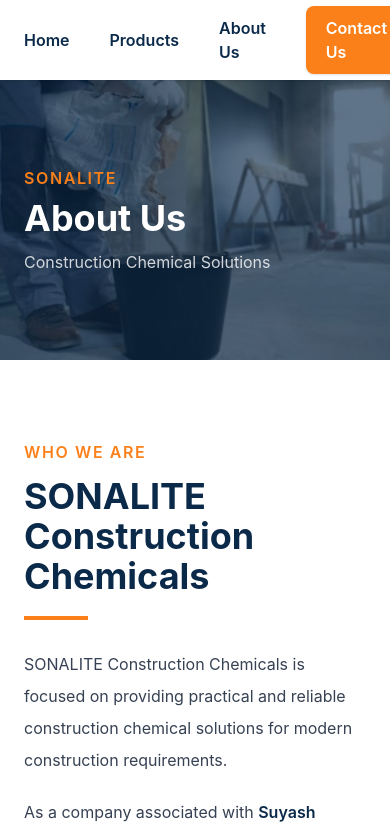
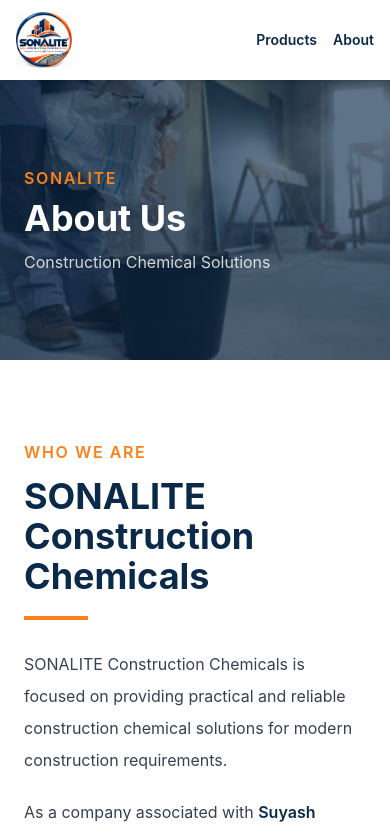
Before and after one commit to Vishal637-ux/Sonalite1, a React (Vite) app: page /about in a window 390 px wide. Shown: the top 835 px of the page. Built offline with nearby package versions, Linux system fonts and the light colour scheme.

Commit message:
Make navbar responsive

```diff
--- a/src/components/Navbar.jsx
+++ b/src/components/Navbar.jsx
@@ -3,19 +3,19 @@
 function Navbar() {
   return (
     <nav className="fixed top-0 left-0 w-full z-50 bg-white/95 backdrop-blur-md shadow-sm">
-      <div className="max-w-7xl mx-auto px-6">
+      <div className="max-w-7xl mx-auto px-4 sm:px-6">
         <div className="h-20 flex items-center justify-between">
           {/* Logo */}
           <Link to="/" className="flex items-center">
             <img
               src="/sonalite-logo.png"
               alt="Sonalite Construction Chemicals"
-              className="h-16 w-16 object-contain"
+              className="h-14 w-14 sm:h-16 sm:w-16 object-contain"
             />
           </Link>
 
-          {/* Navigation */}
-          <div className="flex items-center gap-10">
+          {/* Desktop Navigation */}
+          <div className="hidden md:flex items-center gap-10">
             <Link
               to="/"
               className="font-semibold text-[#0B2A4A] hover:text-[#FC8019] transition-colors duration-200"
@@ -44,6 +44,20 @@
               Contact Us
             </Link>
           </div>
+
+          {/* Mobile Navigation */}
+          <div className="flex md:hidden items-center gap-4">
+            <Link
+              to="/products"
+              className="text-sm font-semibold text-[#0B2A4A]"
+            >
+              Products
+            </Link>
+
+            <Link to="/about" className="text-sm font-semibold text-[#0B2A4A]">
+              About
+            </Link>
+          </div>
         </div>
       </div>
     </nav>
```
